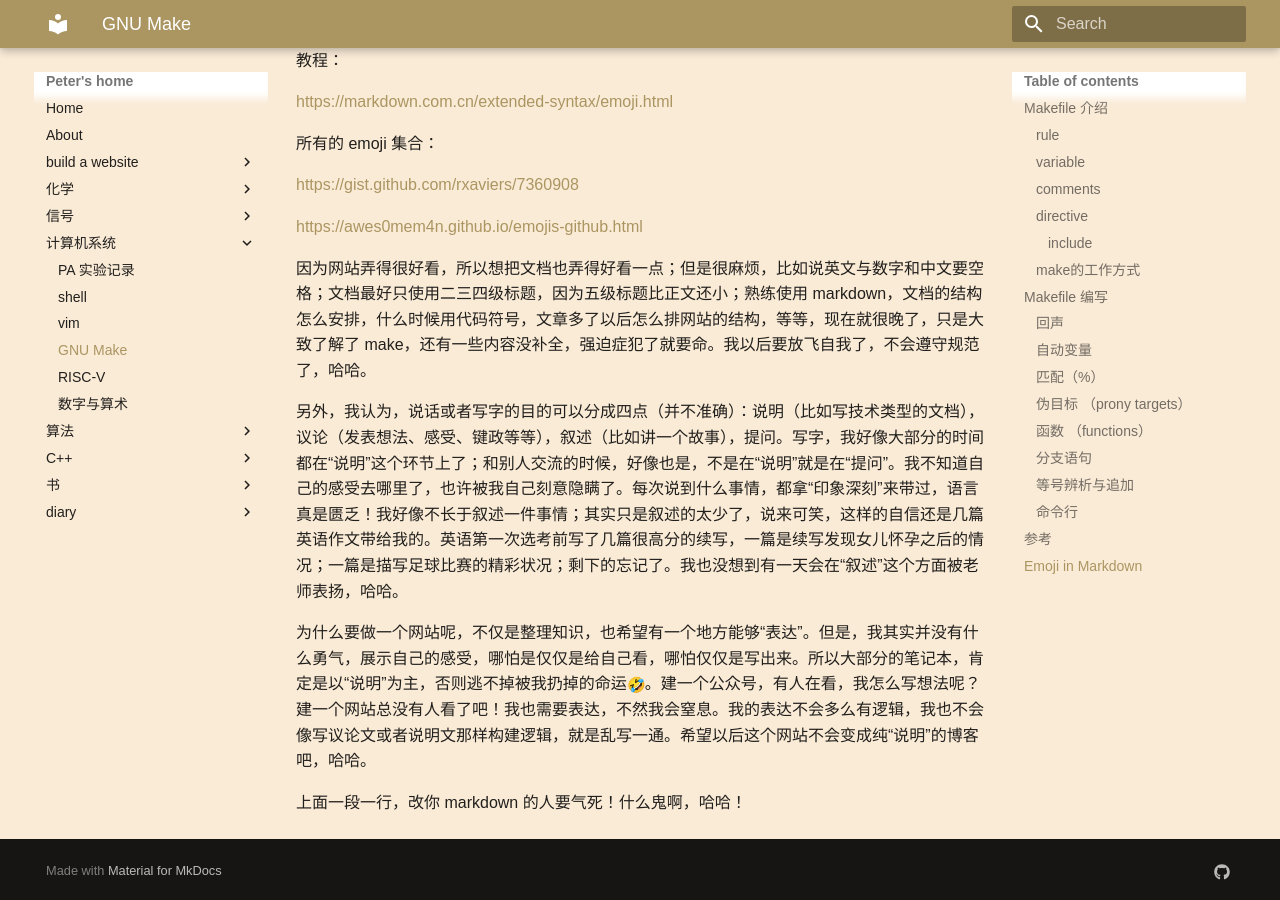
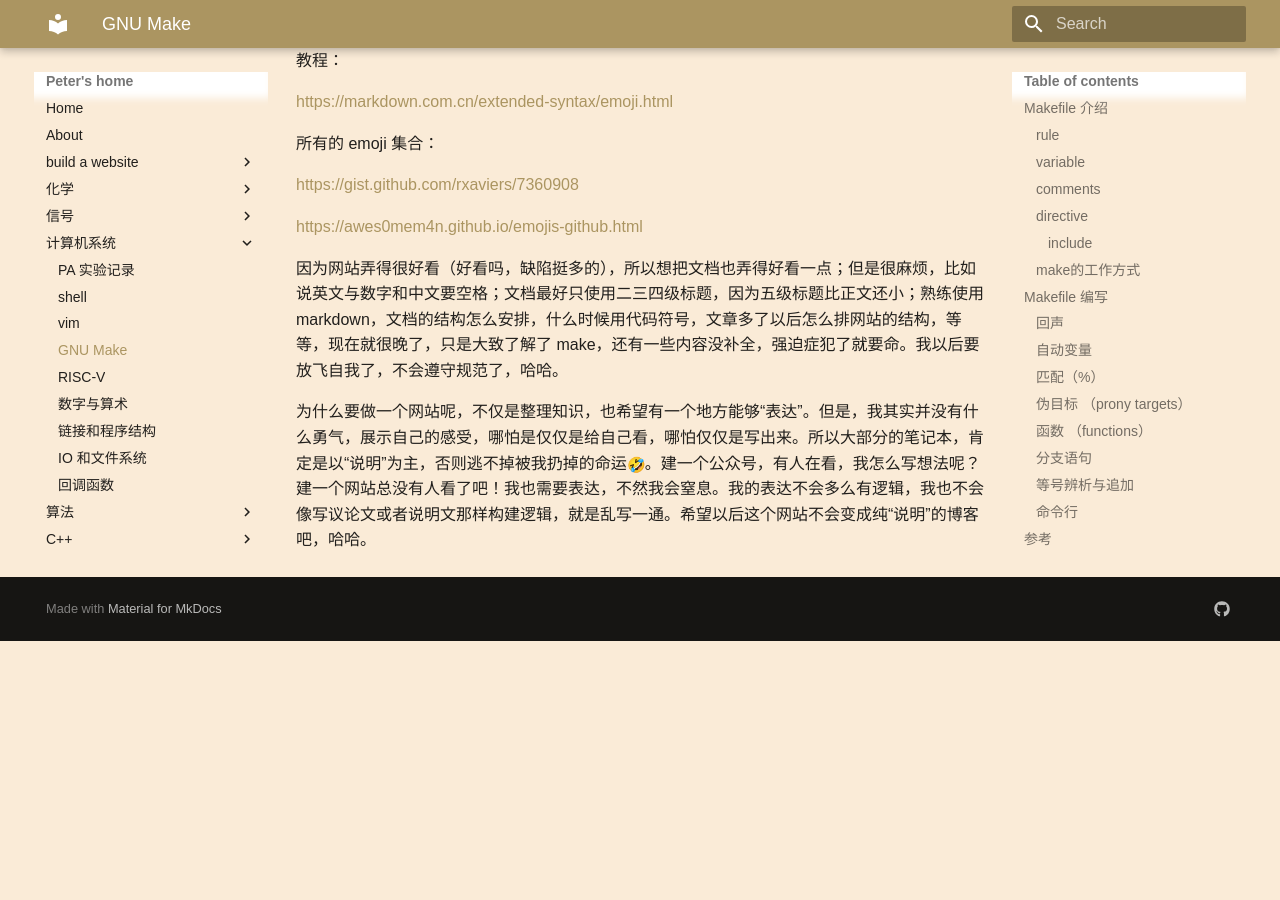
Before and after one commit to peter5723/peter5723.github.io, an MkDocs documentation site: the page built from docs/ICS/make.md, in a window 1280 px wide and 900 px high, scrolled down 6643 px. Built offline with MkDocs 1.6.1 and Material for MkDocs 9.7.7, drawn with Linux system fonts in a browser that asks for light colours; emoji names are drawn with the system emoji font; some web fonts are replaced; a style sheet for code colours, icons or effects is not loaded; after the commit the page ends 7284 px from its top, so only the background shows below that; some of the changed text lies outside the part shown.

Commit message:
add callback

````diff
--- a/docs/ICS/make.md
+++ b/docs/ICS/make.md
@@ -199,7 +199,7 @@ all:$(subst .c,.o,$(wildcard *.c))
         rm *.o temp
     ```
 
-    此时目标就是单纯的执行 shell 语句。注意，`.PHONY : clean` 显式声明某一个目标是伪目标。不声明也可以，一般 make能够自动推导出来。
+    此时目标就是单纯的执行 shell 语句。注意，`.PHONY : clean` 显式声明某一个目标是伪目标。不声明也可以，一般 make 能够自动推导出来。
 
 2. 依赖也是 targets，看下面的例子：
     ```makefile
@@ -272,10 +272,8 @@ markdown 怎么使用 emoji 呢？
 <https://awes0mem4n.github.io/emojis-github.html>
 
 
-因为网站弄得很好看，所以想把文档也弄得好看一点；但是很麻烦，比如说英文与数字和中文要空格；文档最好只使用二三四级标题，因为五级标题比正文还小；熟练使用 markdown，文档的结构怎么安排，什么时候用代码符号，文章多了以后怎么排网站的结构，等等，现在就很晚了，只是大致了解了 make，还有一些内容没补全，强迫症犯了就要命。我以后要放飞自我了，不会遵守规范了，哈哈。
+因为网站弄得很好看（好看吗，缺陷挺多的），所以想把文档也弄得好看一点；但是很麻烦，比如说英文与数字和中文要空格；文档最好只使用二三四级标题，因为五级标题比正文还小；熟练使用 markdown，文档的结构怎么安排，什么时候用代码符号，文章多了以后怎么排网站的结构，等等，现在就很晚了，只是大致了解了 make，还有一些内容没补全，强迫症犯了就要命。我以后要放飞自我了，不会遵守规范了，哈哈。
 
-另外，我认为，说话或者写字的目的可以分成四点（并不准确）：说明（比如写技术类型的文档），议论（发表想法、感受、键政等等），叙述（比如讲一个故事），提问。写字，我好像大部分的时间都在“说明”这个环节上了；和别人交流的时候，好像也是，不是在“说明”就是在“提问”。我不知道自己的感受去哪里了，也许被我自己刻意隐瞒了。每次说到什么事情，都拿“印象深刻”来带过，语言真是匮乏！我好像不长于叙述一件事情；其实只是叙述的太少了，说来可笑，这样的自信还是几篇英语作文带给我的。英语第一次选考前写了几篇很高分的续写，一篇是续写发现女儿怀孕之后的情况；一篇是描写足球比赛的精彩状况；剩下的忘记了。我也没想到有一天会在“叙述”这个方面被老师表扬，哈哈。
+
 
 为什么要做一个网站呢，不仅是整理知识，也希望有一个地方能够“表达”。但是，我其实并没有什么勇气，展示自己的感受，哪怕是仅仅是给自己看，哪怕仅仅是写出来。所以大部分的笔记本，肯定是以“说明”为主，否则逃不掉被我扔掉的命运:rofl:。建一个公众号，有人在看，我怎么写想法呢？建一个网站总没有人看了吧！我也需要表达，不然我会窒息。我的表达不会多么有逻辑，我也不会像写议论文或者说明文那样构建逻辑，就是乱写一通。希望以后这个网站不会变成纯“说明”的博客吧，哈哈。
-
-上面一段一行，改你 markdown 的人要气死！什么鬼啊，哈哈！
--- a/mkdocs.yml
+++ b/mkdocs.yml
@@ -107,6 +107,9 @@ nav:
     - "GNU Make": "ICS/make.md"
     - "RISC-V": "ICS/riscv.md"
     - "数字与算术": "ICS/number.md"
+    - "链接和程序结构": "ICS/links.md"
+    - "IO 和文件系统": "ICS/io.md"
+    - "回调函数": "ICS/callback.md"
   - "算法":
     - "介绍": "algorithm/intro.md"
     - "搜索":
````
Also changed, not shown: docs/Cpp/intro.md (+52 -3 lines), docs/ICS/2023-11-02-PAnote.md (+11 -1 lines), docs/ICS/callback.md (added, +58 -0 lines), docs/ICS/io.md (added, +1 -0 lines), docs/ICS/links.md (added, +3 -0 lines), docs/diary.md (+1 -1 lines), site/404.html, site/about/index.html, site/index.html, site/search/search_index.json, site/sitemap.xml, 1 other file.
